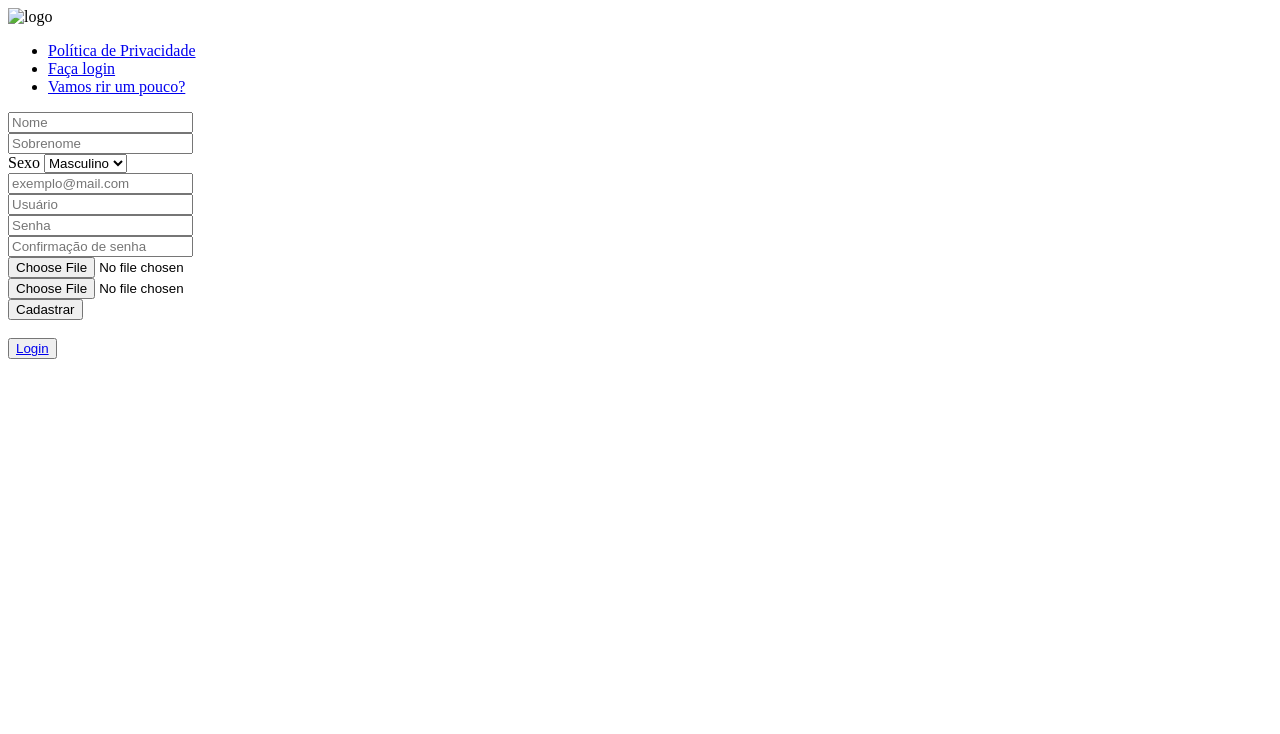
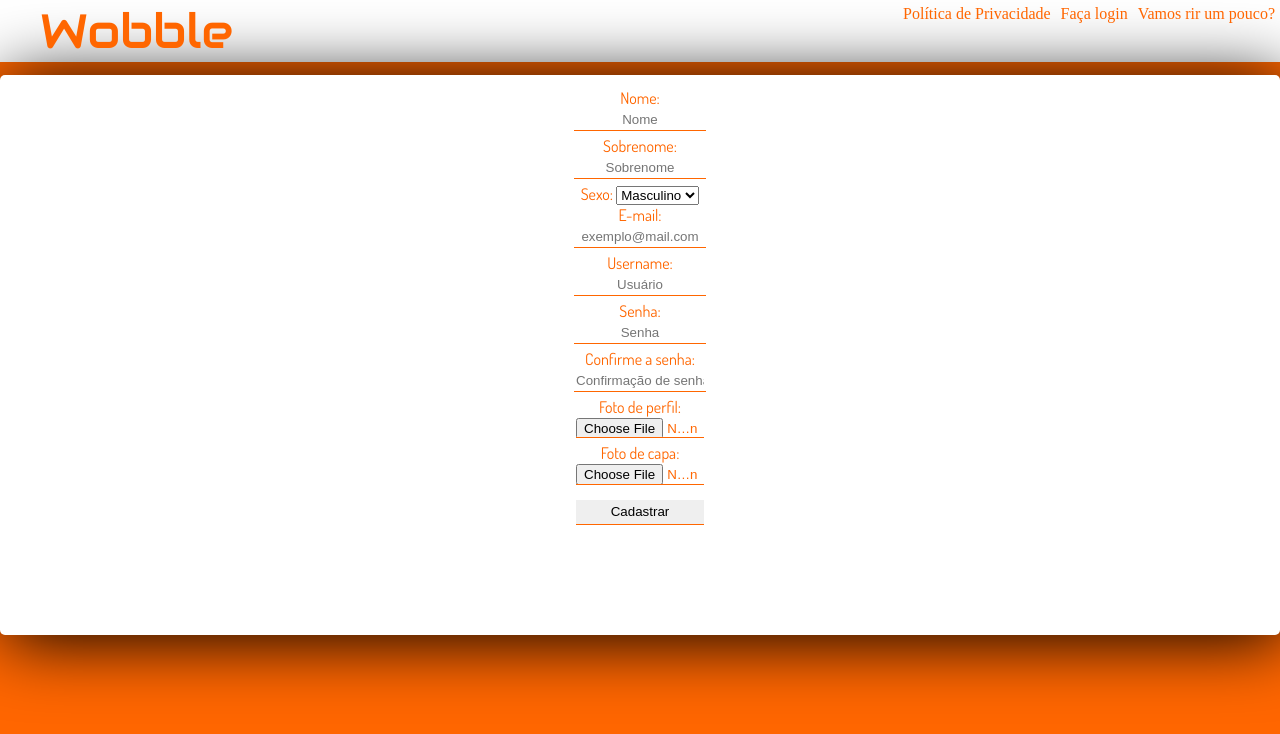
Before and after one commit to nattanduarte/wobble, a PHP site: page /cadastrar_usuario.php in a window 1280 px wide. Shown: the top 734 px of the page. Run offline with PHP 8.4, Linux system fonts and the light colour scheme.

Commit message:
estilos definidos, diretório criado e imagem salva

```diff
--- a/cadastrar_usuario.php
+++ b/cadastrar_usuario.php
@@ -26,10 +26,19 @@ else{
 		$password = hash('sha512', $password);
 		$passwordConfirm = hash('sha512', $passwordConfirm);
 
-		if ($password==$passwordConfirm) {
+		$foto=$_FILES['foto']['tmp_name'];
+		$background=$_FILES['background']['tmp_name'];
 
 
+
+
+		if ($password==$passwordConfirm) {
+			$caminho= mkdir("./usuarios/".$username."/",0777);
+			copy($foto,"./usuarios/".$username."/imagem.jpg");
+			copy($background,"./usuarios/".$username."/background.jpg");
+
 			$query="INSERT INTO cadastros VALUES ('$nome', '$sobrenome', '$sexo', '$email', '$username', '$password');";
+
 
 			if (mysqli_query($conexao,$query)===TRUE){
 				header("Location: " . $_SERVER["HTTP_REFERER"] );
@@ -49,37 +58,43 @@ else{
 <head>
 	<title>Wobble - Cadastre-se</title>
 	<meta charset="utf-8">
-	<link rel="stylesheet" type="text/css" href="#">
+	<link rel="stylesheet" type="text/css" href="./css/clear.css">
+	<link rel="stylesheet" type="text/css" href="./css/cadastrod.css">
+	<link rel="stylesheet" type="text/css" href="./css/estilo.css">
+	<link href="https://fonts.googleapis.com/css?family=Dosis" rel="stylesheet">
+	<link href="https://fonts.googleapis.com/css?family=Audiowide" rel="stylesheet">
 	<script src="./js/jquery.min.js"></script>
 </head>
 <body>
 	<header class="header">
-		<img src="#" alt="logo">
-		<ul>
-			<li><a href="#">Política de Privacidade</a></li>
-			<li><a href="#">Faça login</a></li>
-			<li><a href="#">Vamos rir um pouco?</a></li>
-		</ul>
+		<h1 class="logo">Wobble</h1>
+		<nav class="menu">
+			<ul>
+				<li><a href="#">Política de Privacidade</a></li>
+				<li><a href="index.php">Faça login</a></li>
+				<li><a href="#">Vamos rir um pouco?</a></li>
+			</ul>
+		</nav>
 	</header>
 	<container class="content">
-		<form action="#" method="POST">
-			<input type="text" name="nome" placeholder="Nome"><br>
-			<input type="text" name="sobrenome" placeholder="Sobrenome"><br>
-			Sexo
+		<form class="formu" action="#" method="POST"  enctype="multipart/form-data">
+			<label>Nome:</label><br/> <input type="text" name="nome" placeholder="Nome"> <br/>
+			<label>Sobrenome:</label><br/> <input type="text" name="sobrenome" placeholder="Sobrenome"><br/>
+			<label>Sexo: </label>
 			<select name="sexo">
 			  <option value="masculino">Masculino</option>
 			  <option value="feminino">Feminino</option>
-			</select><br>
-			<input type="email" name="email" placeholder="exemplo@mail.com"><br>
-			<input type="text" name="username" placeholder="Usuário"><br>
-			<input type="password" name="password" placeholder="Senha"><br>
-			<input type="password" name="passwordConfirm" placeholder="Confirmação de senha"><br>
-			<input type="file" name="fotoPerfil" ><br>
-			<input type="file" name="fotoBackground" ><br>
+			</select><br/>
+			<label>E-mail:</label><br/> <input type="email" name="email" placeholder="exemplo@mail.com"><br/>
+			<label>Username:</label><br/> <input type="text" name="username" placeholder="Usuário"><br/>
+			<label>Senha:</label><br/> <input type="password" name="password" placeholder="Senha"><br/>
+			<label>Confirme a senha:</label><br/> <input type="password" name="passwordConfirm" placeholder="Confirmação de senha"><br/>
+			<label>Foto de perfil:</label><br/> <input type="file" name="foto" ><br/>
+			<label>Foto de capa:</label><br/> <input type="file" name="background" ><br/>
 			<input type="submit" value="Cadastrar">
 		</form>
 		<br>
-		<button><a href="./index.php">Login</a></button>
+
 </container>
 </body>
 </html>
--- /dev/null
+++ b/css/cadastrod.css
@@ -0,0 +1,50 @@
+p{
+	text-align: justify;
+}
+.logo{
+	padding-left: 40px;
+}
+.header{
+	display: flex;
+
+}
+.menu{
+	width: 100%;
+	display: flex;
+	justify-content: flex-end;
+
+}
+.menu ul{
+	list-style: none;
+	display: flex;
+	margin:0;
+	padding:0;
+}
+.menu li{
+	padding: 5px;
+	display: flex;
+	justify-content: space-between;
+}
+.content{
+	display: flex;
+	text-align: center;
+	margin-top: 1vw;
+	height: 70vh;
+
+}
+.formu{
+	margin-top: 1vw;
+	width: 100%;
+}
+.formu input{
+	width: 10vw;
+	height: 1.5vw;
+	border:none;
+	text-align: center;
+	border-bottom: 1px solid #FF6600;
+	margin-bottom: 5px;
+}
+.formu input:last-child{
+	margin-top: 10px;
+	height: 2vw;
+}
--- /dev/null
+++ b/css/clear.css
@@ -0,0 +1,63 @@
+ html, body, div, span, applet, object, iframe,
+h1, h2, h3, h4, h5, h6, p, blockquote, pre,
+a, abbr, acronym, address, big, cite, code,
+del, dfn, em, font, img, ins, kbd, main, q, s, samp,
+small, strike, strong, sub, sup, tt, var,
+dl, dt, dd, ol, ul, li,
+fieldset, form, label, legend,
+table, caption, tbody, tfoot, thead, tr, th, td {
+	margin: 0;
+	padding: 0;
+	border: 0;
+	outline: 0;
+	font-weight: inherit;
+	font-style: inherit;
+	font-size: 100%;
+	font-family: inherit;
+	text-decoration: none;
+	vertical-align: baseline;
+}
+/* remember to define focus styles! */
+:focus {
+	outline: 0;
+}
+
+}
+body {
+	line-height: 1;
+	color: black;
+	background: white;
+}
+ol, ul {
+	list-style: none;
+}
+/* tables still need 'cellspacing="0"' in the markup */
+table {
+	border-collapse: separate;
+	border-spacing: 0;
+}
+caption, th, td {
+	text-align: left;
+	font-weight: normal;
+}
+blockquote:before, blockquote:after,
+q:before, q:after {
+	content: "";
+}
+blockquote, q {
+	quotes: "" "";
+}
+
+
+a,ul,nav,header{
+	margin: 0;
+	padding: 0;
+	border: 0;
+	outline: 0;
+	font-weight: inherit;
+	font-style: inherit;
+	font-size: 100%;
+	font-family: inherit;
+	text-decoration: none;
+	vertical-align: baseline;
+}
--- /dev/null
+++ b/css/estilo.css
@@ -0,0 +1,32 @@
+body{
+	background-color: #FF6600;
+}
+.header{
+	background-color: #FFF;
+}
+.menu a{
+	color: #FF6600;
+}
+.logo{
+	font-family: 'Audiowide', cursive;
+	color:#FF6600;
+	font-size: 3em;
+}
+.principal{
+	color: #FFF;
+	font-family: 'Dosis', sans-serif;
+}
+.content{
+	background-color: #fff;
+	border-radius: 5px;
+	box-shadow: 5px 5px 70px #000;
+	color: #FF6600;
+	font-family: 'Dosis', sans-serif;
+}
+.content a{
+	color: #FF6600;
+	font-family: 'Dosis', sans-serif;
+}
+.form{
+	font-family: 'Dosis', sans-serif;
+}
```
Also changed, not shown: css/diagramacao.css (added, +61 -0 lines), index.php (+14 -7 lines), 1capa.jpg (added), 1perfil.jpg (added), usuarios/nattanduarte/background.jpg (added), usuarios/nattanduarte/imagem.jpg (added), 3 other files.
